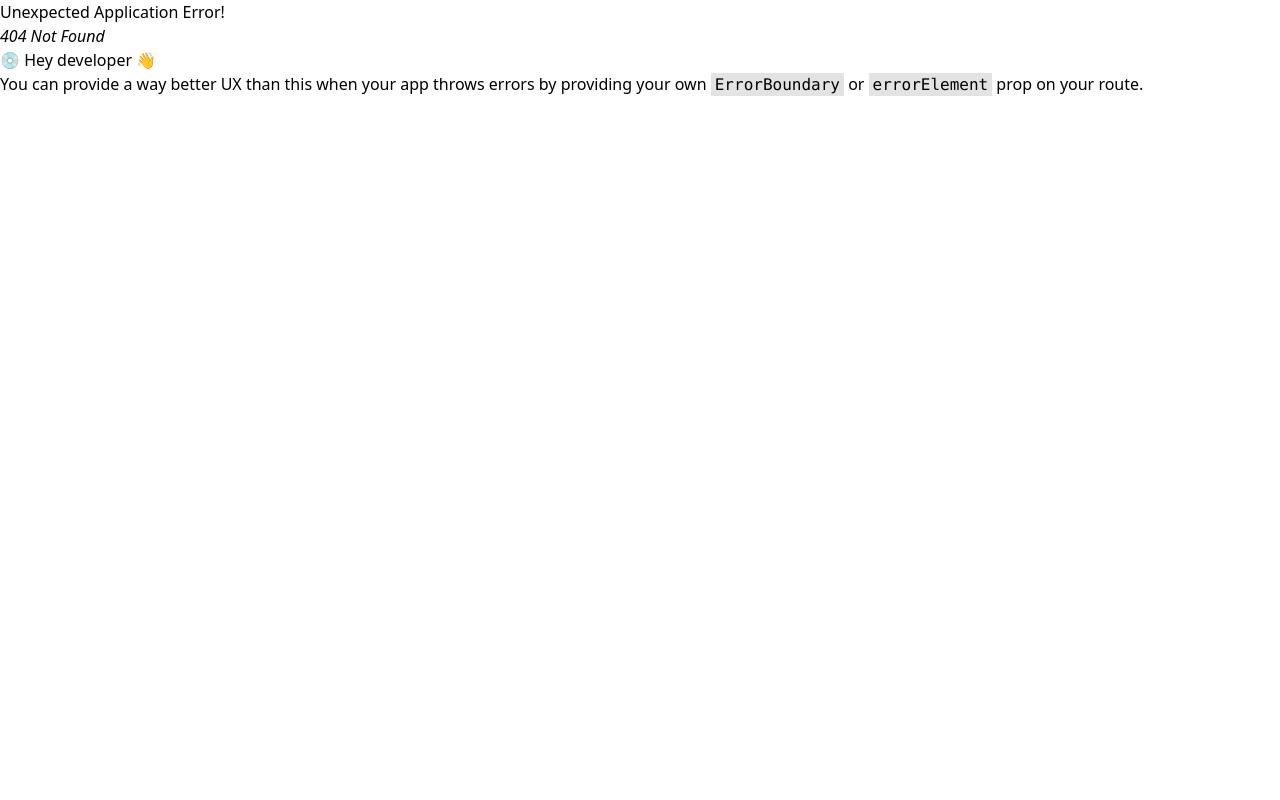
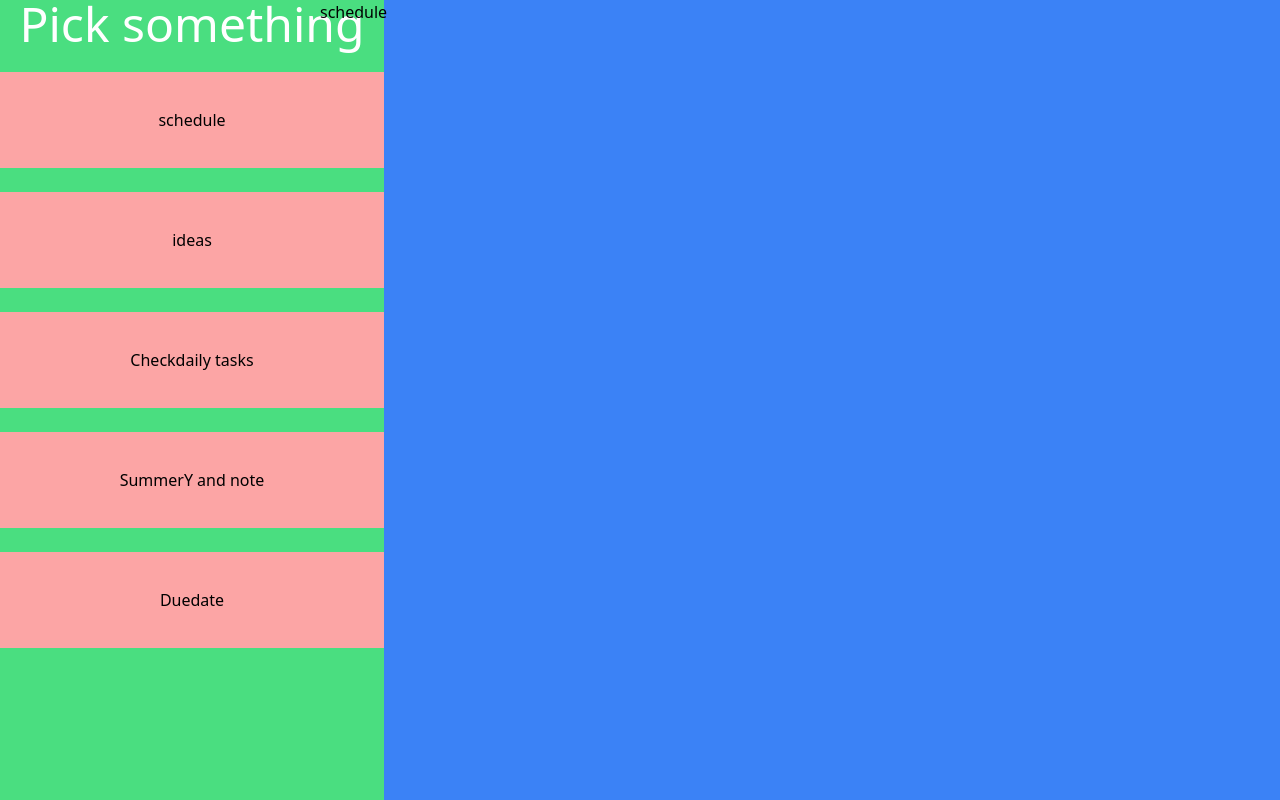
Before and after one commit to Asbern3333/Todo_project, a React (Vite) app in the folder Frontend/: page /schedule in a window 1280 px wide. Before the commit this address had no page. Built offline with nearby package versions, Linux system fonts and the light colour scheme.

Commit message:
added somenotes and doing the child routes and add the schedule file

```diff
--- /dev/null
+++ b/Frontend/src/Errorpage.jsx
@@ -0,0 +1,17 @@
+import { useRouteError } from "react-router-dom";
+
+export default function ErrorPage() {
+  const error = useRouteError();
+  console.error(error);
+
+  return (
+    <div id="error-page">
+      <h1 className="text-red">Oops!</h1>
+      <p className="text-red" >Sorry,we have error</p>
+      <p className="text-red">The error is :</p>
+      <p>
+        <i>{error.statusText || error.message}</i>
+      </p>
+    </div>
+  );
+}
--- a/Frontend/src/Sidebar.jsx
+++ b/Frontend/src/Sidebar.jsx
@@ -1,15 +1,23 @@
+import { Outlet ,Link } from "react-router-dom"
+
 export default function Sidebar() {
 
 return(
-    <div className="h-screen w-96 bg-blue-500">
+    <div className="h-screen w-screen grid grid-cols-4 bg-blue-500">
 
        <div className="h-screen w-96 bg-green-400 ">
         <h1 className=" text-center text-white text-5xl text">Pick something</h1> <br />
-        <button className="h-24 w-96 bg-red-300 hover:bg-blue-400 hover:text-white">schudle</button> <br />   <br />
+        <Link to="./schedule" >
+        <button className="h-24 w-96 bg-red-300 hover:bg-blue-400 hover:text-white">schedule</button> </Link>
+        <br />   <br />
         <button className="h-24 w-96 bg-red-300 hover:bg-blue-400 hover:text-white">ideas</button> <br /> <br />
         <button className="h-24 w-96 bg-red-300 hover:bg-blue-400 hover:text-white">Checkdaily tasks</button><br /><br />
         <button className="h-24 w-96 bg-red-300 hover:bg-blue-400 hover:text-white">SummerY and note</button><br /><br />
         <button className="h-24 w-96 bg-red-300 hover:bg-blue-400 hover:text-white">Duedate</button>
+
+        </div>
+        <div className="col-span-3">
+        <Outlet  className="flex mb-96 px-96   "/>
         </div>
 
 
--- a/Frontend/src/main.jsx
+++ b/Frontend/src/main.jsx
@@ -1,6 +1,8 @@
 import React from 'react'
 import ReactDOM from 'react-dom/client'
 import Sidebar from './Sidebar';
+import ErrorPage from "./Errorpage";
+import Schedule from "./schedule";
 import {
   createBrowserRouter,
   RouterProvider,
@@ -8,11 +10,13 @@ import {
 const router = createBrowserRouter([
   {
     path: "/",
-    element: <Sidebar />,
-  // children: [
-  //       {
-
-  //       },]
+    element:<Sidebar />,
+    errorElement : <ErrorPage />,
+      children: [
+        {
+          path:"/schedule",
+          element: <Schedule />
+        },]
   }
 ]);
 ReactDOM.createRoot(document.getElementById('root')).render(
--- /dev/null
+++ b/Frontend/src/schedule.jsx
@@ -0,0 +1,6 @@
+export default function Schedule(){
+return (<h1>schedule</h1>);
+
+
+
+}
```
Also changed, not shown: Frontend/src/notes.md (+20 -0 lines).
